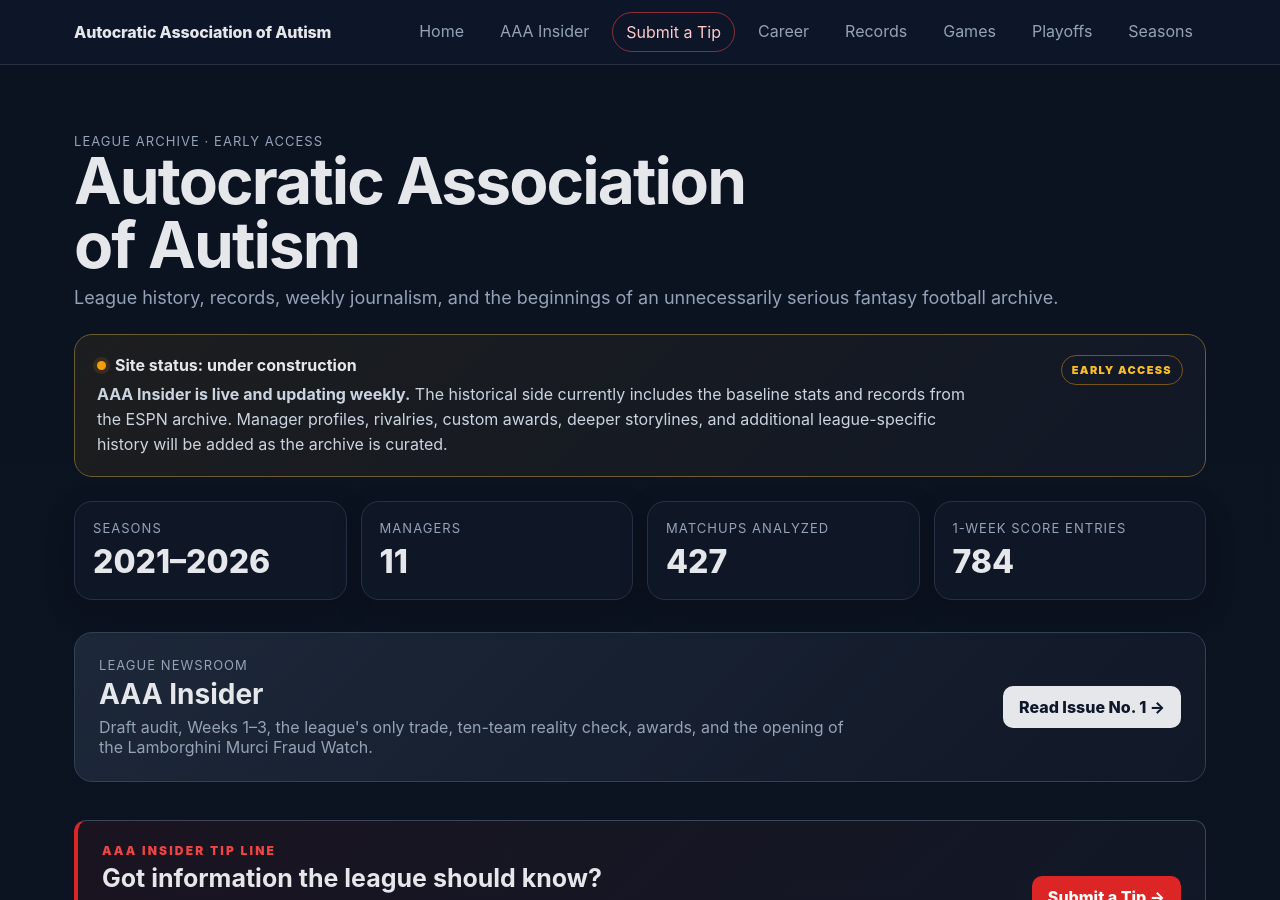
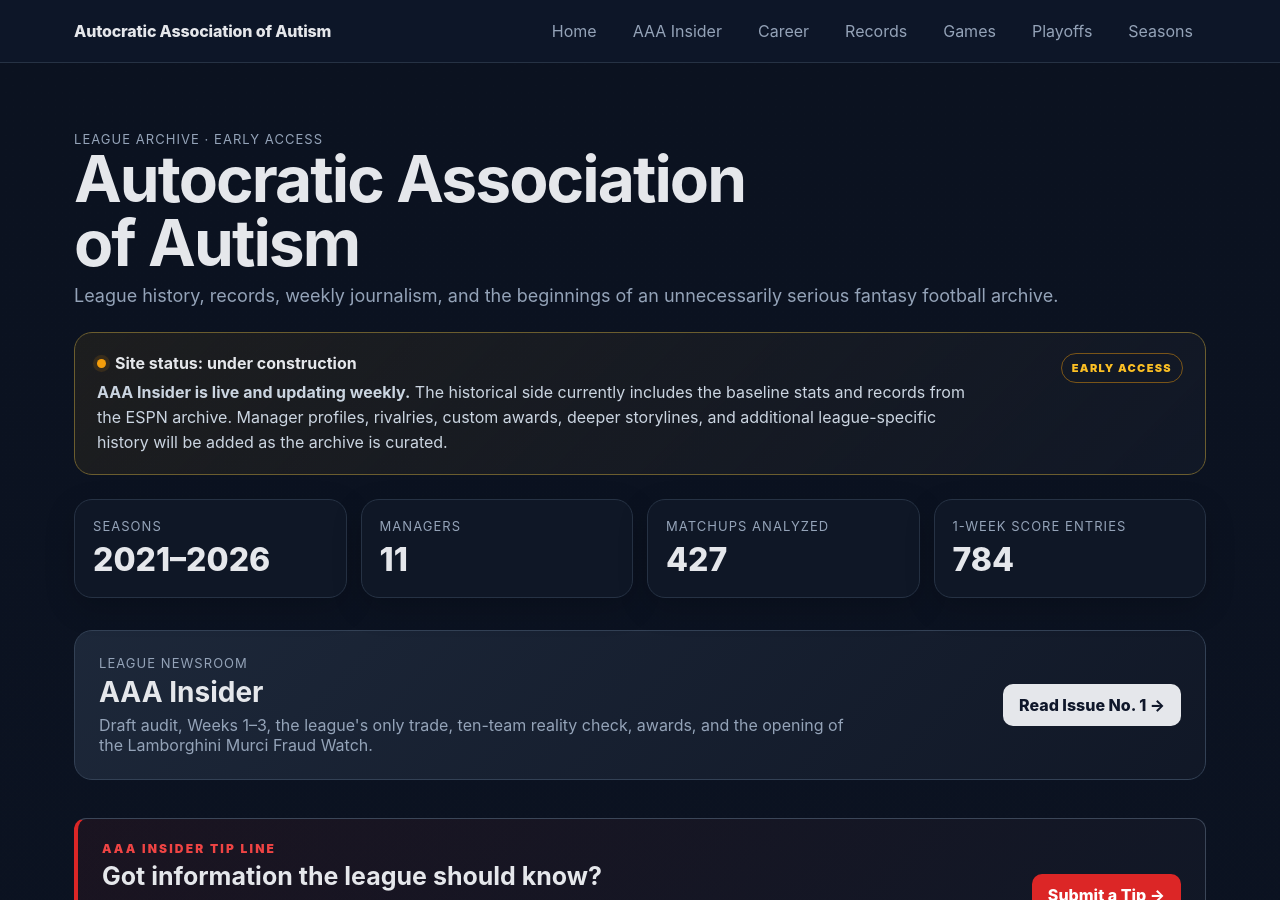
Before and after one commit to Autocratic-Association-of-Autism/AAA-Fantasy-Test, a Jekyll site: the page built from index.html, in a window 1280 px wide and 900 px high. Built offline with Jekyll 4.4.1, drawn with Linux system fonts in a browser that asks for light colours.

Commit message:
Keep tip link contextual to AAA Insider

```diff
--- a/index.html
+++ b/index.html
@@ -12,7 +12,7 @@ layout: null
 <body>
 <nav><div class="container nav-inner">
 <a class="league-brand" href="#home">Autocratic Association of Autism</a>
-<div class="nav-links"><a href="#home">Home</a><a href="ledger.html">AAA Insider</a><a class="tip-nav" href="submit-tip.html">Submit a Tip</a><a href="#career">Career</a><a href="#records">Records</a><a href="#games">Games</a><a href="#multiweek">Playoffs</a><a href="#seasons">Seasons</a></div>
+<div class="nav-links"><a href="#home">Home</a><a href="ledger.html">AAA Insider</a><a href="#career">Career</a><a href="#records">Records</a><a href="#games">Games</a><a href="#multiweek">Playoffs</a><a href="#seasons">Seasons</a></div>
 </div></nav>
 <main class="container" id="home">
 <header>
```
